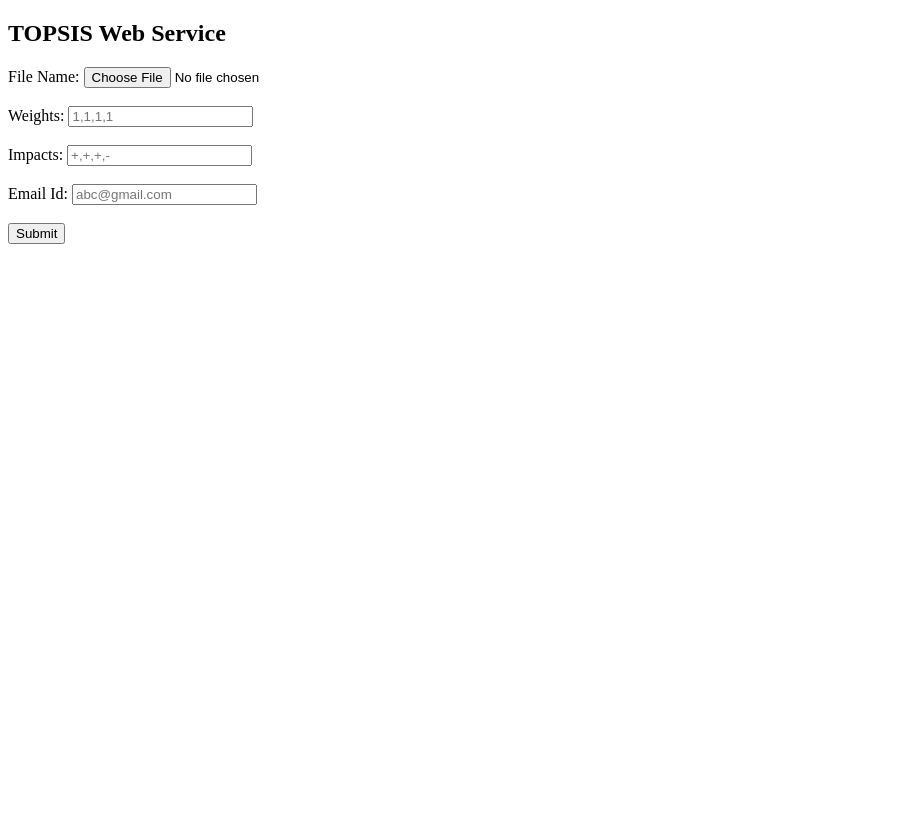
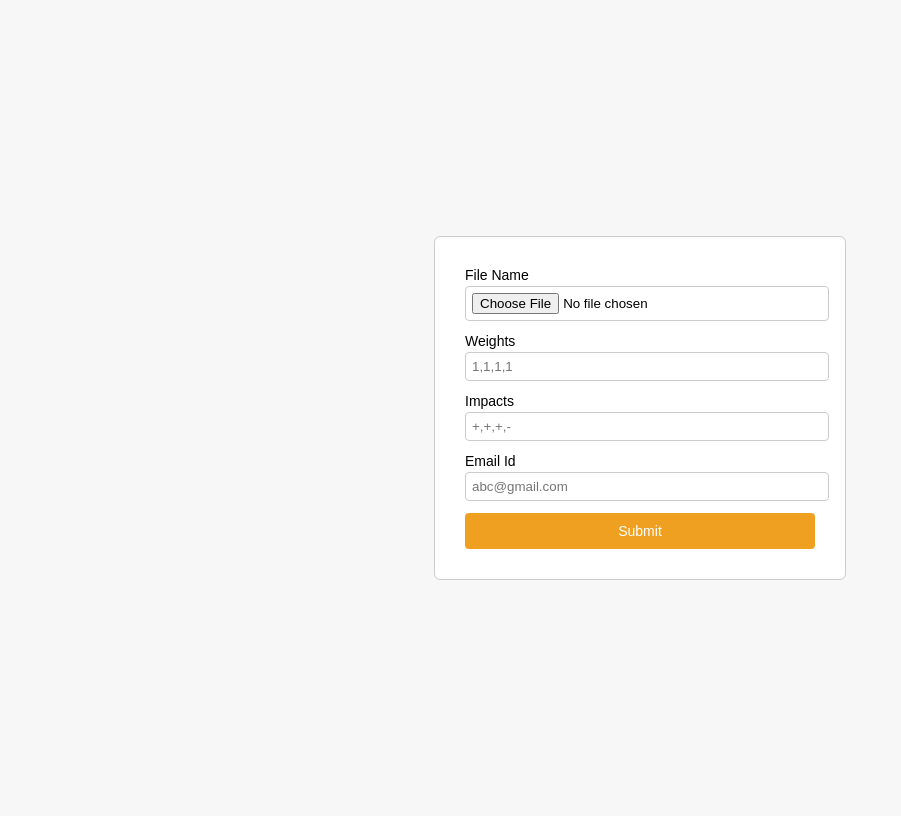
Before and after one commit to pritish73/topsis-web, a Flask app: page / in a window 1280 px wide. Shown: the whole page, without its empty margins (0-901 px from the left). Before the commit the page ends 244 px from the top, so only its background shows below. Run offline with Flask 3, Linux system fonts and the light colour scheme.

Commit message:
Improve form layout with CSS styling
Added styling to enhance the layout and appearance of the form.

```diff
--- a/templates/index.html
+++ b/templates/index.html
@@ -2,23 +2,73 @@
 <html>
 <head>
     <title>TOPSIS Web</title>
+    <style>
+        body {
+            font-family: Arial, sans-serif;
+            background: #f7f7f7;
+            display: flex;
+            justify-content: center;
+            align-items: center;
+            height: 100vh;
+        }
+
+        .box {
+            background: white;
+            padding: 30px;
+            border: 1px solid #ccc;
+            border-radius: 6px;
+            width: 350px;
+        }
+
+        label {
+            display: block;
+            font-size: 14px;
+            margin-bottom: 3px;
+        }
+
+        input {
+            width: 100%;
+            padding: 6px;
+            margin-bottom: 12px;
+            border: 1px solid #ccc;
+            border-radius: 4px;
+        }
+
+        button {
+            width: 100%;
+            background: #f0a020;
+            border: none;
+            padding: 10px;
+            color: white;
+            font-size: 14px;
+            border-radius: 4px;
+            cursor: pointer;
+        }
+
+        button:hover {
+            background: #d98c19;
+        }
+    </style>
 </head>
 <body>
-    <h2>TOPSIS Web Service</h2>
+
+<div class="box">
     <form action="/" method="POST" enctype="multipart/form-data">
-        <label>File Name:</label>
-        <input type="file" name="file" required><br><br>
+        <label>File Name</label>
+        <input type="file" name="file" required>
 
-        <label>Weights:</label>
-        <input type="text" name="weights" placeholder="1,1,1,1" required><br><br>
+        <label>Weights</label>
+        <input type="text" name="weights" placeholder="1,1,1,1" required>
 
-        <label>Impacts:</label>
-        <input type="text" name="impacts" placeholder="+,+,+,-" required><br><br>
+        <label>Impacts</label>
+        <input type="text" name="impacts" placeholder="+,+,+,-" required>
 
-        <label>Email Id:</label>
-        <input type="email" name="email" placeholder="abc@gmail.com" required><br><br>
+        <label>Email Id</label>
+        <input type="email" name="email" placeholder="abc@gmail.com" required>
 
         <button type="submit">Submit</button>
     </form>
+</div>
+
 </body>
 </html>
```
